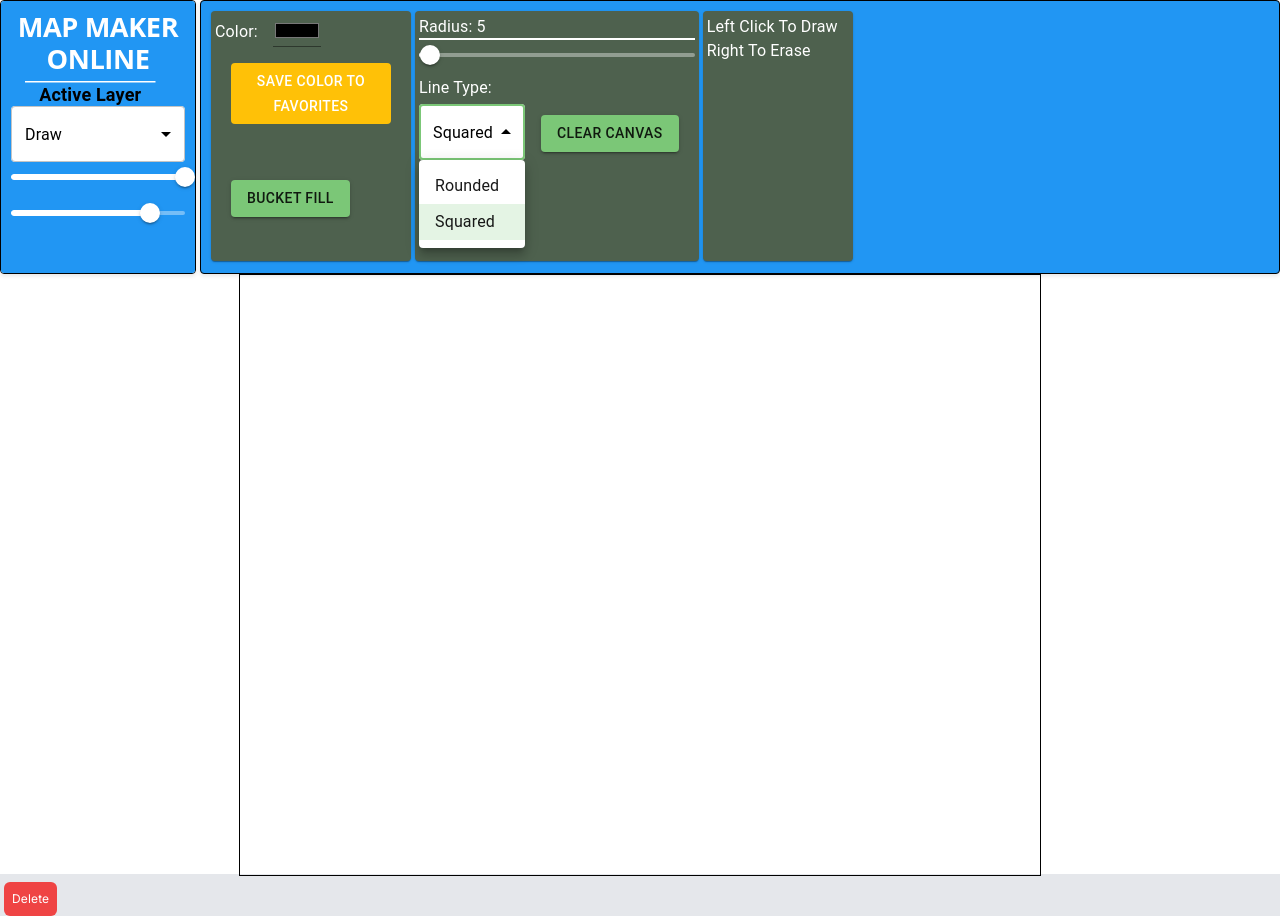
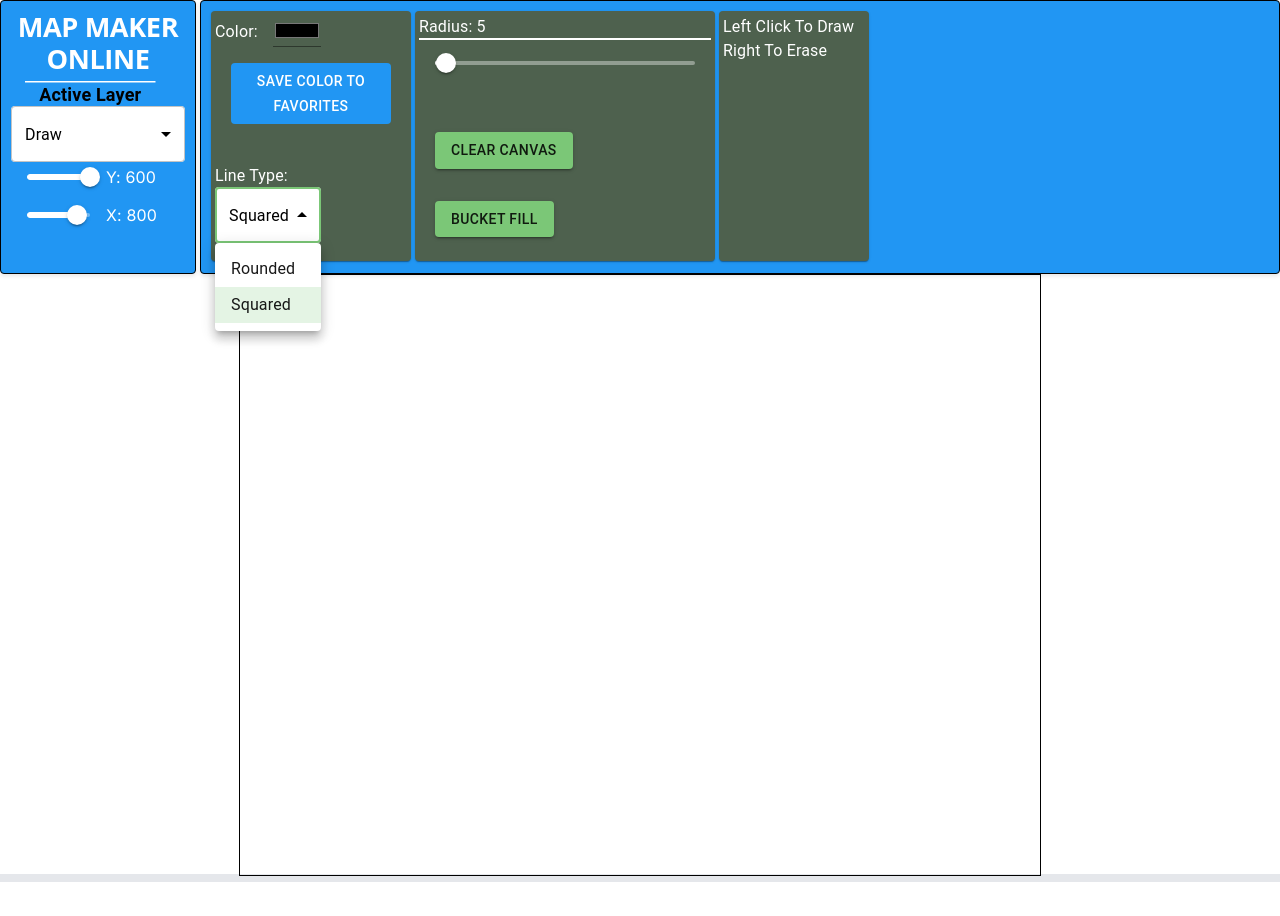
Before and after one commit to Nockiest/mapping-software, a Next.js app: page /canvasEditor in a window 1280 px wide. Both pictures are taken after a click on the element "Squared". After the commit the page ends 882 px from the top, so only its background shows below. Built offline with nearby package versions, Linux system fonts and the light colour scheme.

Commit message:
iproving containers in the settings bar

```diff
--- a/app/canvasEditor/Timeline.tsx
+++ b/app/canvasEditor/Timeline.tsx
@@ -9,7 +9,6 @@ import JSZip from "jszip";
 import { saveAs } from "file-saver";
 const Timeline: React.FC = () => {
   const handleDownloadImages = () => {
-    // Create a zip file
     const zip = new JSZip();
 
     // Add each image to the zip file
@@ -25,22 +24,31 @@ const Timeline: React.FC = () => {
   };
 
   const handleDeleteImage = (index: number, e: React.MouseEvent) => {
-    e.stopPropagation(); // Stop the click event from propagating to the parent div
+    e.stopPropagation();
     console.log("click");
+
+    // Create a copy of the timeline array
     const updatedImages = [...timeline.value];
+
+    // Modify the copy
     updatedImages.splice(index, 1);
+
+    // Update the timeline array with the modified copy
     timeline.value = updatedImages;
+
     console.log("splicing");
   };
 
+  const timelineImageSize = 400
+
   return (
-    <div   className="relative w-full overflow-x-auto bg-gray-200">
+    <div className="relative w-full overflow-x-auto bg-gray-200">
       <div
         className="flex h-auto overflow-y-hidden flex-row-reverse gap-1 py-1"
         style={{
           width:
-            (settings.value.canvasSize.x / 2) * timeline.value.length -
-            settings.value.canvasSize.x,
+            (timelineImageSize) * timeline.value.length - 0
+
         }}
       >
         {timeline.value.map((imageDataURL, index) => (
@@ -49,27 +57,27 @@ const Timeline: React.FC = () => {
             key={uuidv4()}
             style={{
               border: "black 1px solid",
-              width: "300px",
-              height: "300px",
+              width:  (timelineImageSize),
+              height:  (timelineImageSize),
             }}
           >
             <button
               onClick={(e) => handleDeleteImage(index, e)}
-              className="z-10 top-0 right-0 p-2 bg-red-500 text-white rounded-md cursor-pointer"
+              className="z-50 top-0 right-0 p-2 bg-red-500 text-white rounded-md cursor-pointer"
             >
               Delete
             </button>
+
             <img
               src={imageDataURL}
-              width={settings.value.canvasSize.x / 2} // Render two times smaller
-              height={settings.value.canvasSize.y / 2} // Render two times smaller
+              width={timelineImageSize}
+              height={timelineImageSize}
               alt={`Image ${index}`}
             />
             <IndexLabel
               label={(index + 1).toString()}
               customClasses="absolute top-0 left-0 text-lg"
             />
-
           </div>
         ))}
       </div>
@@ -81,12 +89,14 @@ const Timeline: React.FC = () => {
           Download Images
         </button>
       )}
-       <button
-              onClick={() => {console.log('hello')}}
-              className="z-10   top-0 right-0 p-2 bg-red-500 text-white rounded-md cursor-pointer"
-            >
-              Delete
-            </button>
+      {/* <button
+        onClick={
+          (e) => handleDeleteImage(0, e )
+         }
+        className="z-10   top-0 right-0 p-2 bg-red-500 text-white rounded-md cursor-pointer"
+      >
+        Delete
+      </button> */}
     </div>
   );
 };
--- a/app/canvasEditor/page.tsx
+++ b/app/canvasEditor/page.tsx
@@ -58,8 +58,7 @@ const Page: React.FC = () => {
   useEffect(() => {
     // Add event listeners when the component mounts
     document.addEventListener("mousedown", handleMouseDown);
-    document.addEventListener("mouseup", handleMouseUp, true);
-
+    document.addEventListener("mouseup", handleMouseUp, true)
     // Remove event listeners when the component unmounts
     return () => {
       document.removeEventListener("mousedown", handleMouseDown);
--- a/app/canvasEditor/settings/drawingSettings/DrawingLayerSettings.tsx
+++ b/app/canvasEditor/settings/drawingSettings/DrawingLayerSettings.tsx
@@ -86,6 +86,7 @@ const DrawingLayerSettings = () => {
           handleColorChange={handleColorChange}
           handleBucketFill={handleBucketFill}
           handleColorClick={handleColorClick}
+          handleLineTypeChange={handleLineTypeChange}
         />
       {/* </Grid> */}
 
@@ -94,6 +95,7 @@ const DrawingLayerSettings = () => {
         <OtherSettingsColumn
           handleRadiusChange={handleRadiusChange}
           handleLineTypeChange={handleLineTypeChange}
+          handleBucketFill={handleBucketFill}
         />
       {/* </Grid> */}
       <SettingsColumn>
--- a/app/canvasEditor/settings/drawingSettings/FirstColumn.tsx
+++ b/app/canvasEditor/settings/drawingSettings/FirstColumn.tsx
@@ -1,21 +1,23 @@
 import React from 'react';
-import { Box, Button } from '@mui/material';
+import { Box, Button, InputLabel, MenuItem, Select, SelectChangeEvent } from '@mui/material';
 import ColorPicker from '../settingsComponents/ColorPicker';
 import FavoriteColorLister from '@/app/components/settings/FavoriteColorLister';
 import { Color, Settings } from '@/public/types/OtherTypes';
 import { settings } from '../../Signals';
 import { drawSettings } from '../../Signals';
 import SettingsColumn from '../settingsComponents/SettingsColumn';
+import { theme } from '../../theme/theme';
 
 interface ColorSettingsColumnProps {
   handleColorChange: (e: React.ChangeEvent<HTMLInputElement>) => void;
   handleBucketFill: () => void;
   handleColorClick: (color: Color) => void;
+  handleLineTypeChange: (e: SelectChangeEvent<'rounded' | 'squared'>) => void;
 }
 
 const FirstColumn: React.FC<ColorSettingsColumnProps> = ({
   handleColorChange,
-  handleBucketFill,
+  handleLineTypeChange,
   handleColorClick,
 }) => {
   return (
@@ -35,9 +37,35 @@ const FirstColumn: React.FC<ColorSettingsColumnProps> = ({
 
       <br />
 
-      <Button variant="contained" onClick={handleBucketFill}>
-        Bucket Fill
-      </Button>
+
+{/* Dropdown for line type */}
+<InputLabel
+  htmlFor="line-type"
+  sx={{ color: theme.palette.text.primary }}
+>
+  Line Type:
+</InputLabel>
+<Select
+  id="line-type"
+  value={settings.value.lineType}
+  onChange={(e: SelectChangeEvent<'rounded' | 'squared'>) =>
+    handleLineTypeChange(e)
+  }
+  sx={{
+    backgroundColor: 'white',
+    color: 'black',
+    borderRadius: '4px',
+    alignSelf: 'center'
+  }}
+>
+  <MenuItem value="rounded" style={{ color: 'rgba(0, 0, 0, 0.9)' }}>
+    Rounded
+  </MenuItem>
+  <MenuItem value="squared" style={{ color: 'rgba(0, 0, 0, 0.9)' }}>
+    Squared
+  </MenuItem>
+</Select>
+
     </SettingsColumn>
   );
 };
--- a/app/canvasEditor/settings/drawingSettings/SecondColumn.tsx
+++ b/app/canvasEditor/settings/drawingSettings/SecondColumn.tsx
@@ -7,20 +7,23 @@ import { settings } from '../../Signals';
 import { useCanvas } from '../../CanvasContext';
 import { clearCanvas } from '@/app/components/utility/CanvasUtils';
 import SettingsColumn from '../settingsComponents/SettingsColumn';
+import { Color } from '@/public/types/OtherTypes';
 
 interface OtherSettingsColumnProps {
   handleRadiusChange: (value: number | number[]) => void;
   handleLineTypeChange: (e: SelectChangeEvent<'rounded' | 'squared'>) => void;
+  handleBucketFill: () => void;
 }
 
 const OtherSettingsColumn: React.FC<OtherSettingsColumnProps> = ({
   handleRadiusChange,
   handleLineTypeChange,
+  handleBucketFill,
 }) => {
   const { canvasRef } = useCanvas();
 
   return (
-    <SettingsColumn styles={{maxWidth:'300px'}}>
+    <SettingsColumn styles={{ maxWidth: '300px' }}>
       <InputLabel
         htmlFor="radius"
         sx={{
@@ -30,46 +33,27 @@ const OtherSettingsColumn: React.FC<OtherSettingsColumnProps> = ({
       >
         Radius: {settings.value.radius}
       </InputLabel>
+      <div  className='px-4 py-2' >
       <Slider
         id="radius"
+        // Added padding around the slider
         value={settings.value.radius}
         onChange={(e, value) => handleRadiusChange(value)}
         min={1}
         max={100}
       />
 
+      </div>
+
+
+
       <br />
-
-      {/* Dropdown for line type */}
-      <InputLabel
-        htmlFor="line-type"
-        sx={{ color: theme.palette.text.primary }}
-      >
-        Line Type:
-      </InputLabel>
-      <Select
-        id="line-type"
-        value={settings.value.lineType}
-        onChange={(e: SelectChangeEvent<'rounded' | 'squared'>) =>
-          handleLineTypeChange(e)
-        }
-        sx={{
-          backgroundColor: 'white',
-          color: 'black',
-          borderRadius: '4px',
-          alignSelf: 'center'
-        }}
-      >
-        <MenuItem value="rounded" style={{ color: 'rgba(0, 0, 0, 0.9)' }}>
-          Rounded
-        </MenuItem>
-        <MenuItem value="squared" style={{ color: 'rgba(0, 0, 0, 0.9)' }}>
-          Squared
-        </MenuItem>
-      </Select>
 
       <Button variant="contained" onClick={() => clearCanvas(canvasRef)}>
         Clear Canvas
+      </Button>
+      <Button variant="contained" onClick={handleBucketFill}>
+        Bucket Fill
       </Button>
     </SettingsColumn>
   );
--- a/app/canvasEditor/settings/frontLineSettings/ButtonColumn.tsx
+++ b/app/canvasEditor/settings/frontLineSettings/ButtonColumn.tsx
@@ -15,30 +15,33 @@ const ButtonColumn: React.FC<ButtonColumnProps> = ({
   activeFrontline,
 }) => {
   return (
-    <SettingsColumn>
+    <SettingsColumn >
+      <div  style={{ display: 'flex', flexDirection: 'column', alignItems: 'center' }}>
       <br />
       <Button
         onClick={onNewFrontLine}
         sx={{
           color: theme.palette.text.primary,
-          backgroundColor: theme.palette.secondary.main,
+          backgroundColor: theme.palette.primary.light,
         }}
       >
         New FrontLine
       </Button>
 
-      <br />
+
       {activeFrontline && (
         <Button
           onClick={onDeleteCurrentFrontLine}
           sx={{
             color: theme.palette.text.primary,
-            backgroundColor: theme.palette.secondary.main,
+            backgroundColor: theme.palette.primary.light,
           }}
         >
           Delete Current FrontLine
         </Button>
       )}
+      </div>
+
     </SettingsColumn>
   );
 };
--- a/app/canvasEditor/settings/frontLineSettings/FrontlineLayerSettings.tsx
+++ b/app/canvasEditor/settings/frontLineSettings/FrontlineLayerSettings.tsx
@@ -72,6 +72,16 @@ const FrontlineLayerSettings = () => {
       <VisualSettingsColumn  setInsertionPointIndex={setInsertionPointIndex} maxEndPointNumValue={maxEndPointNumValue} />
 
 
+
+    <ButtonColumn
+        onNewFrontLine={handleNewFrontLine}
+        onDeleteCurrentFrontLine={deleteCurrentFrontLine}
+        activeFrontline={Boolean(frontLineSettings.value.activeFrontline)}
+      />
+    <SettingsColumn>
+      <Typography>Right Click To Add Points</Typography>
+      <Typography>Right Hold Click To Remove Point</Typography>
+    </SettingsColumn>
     <Grid item xs={3}>
       {frontLineSettings.value.frontLines.length > 0 &&
       <>
@@ -115,15 +125,6 @@ const FrontlineLayerSettings = () => {
         </>
         }
     </Grid>
-    <ButtonColumn
-        onNewFrontLine={handleNewFrontLine}
-        onDeleteCurrentFrontLine={deleteCurrentFrontLine}
-        activeFrontline={Boolean(frontLineSettings.value.activeFrontline)}
-      />
-    <SettingsColumn>
-      <Typography>Right Click To Add Points</Typography>
-      <Typography>Right Hold Click To Remove Point</Typography>
-    </SettingsColumn>
   </Grid>
   );
 };
--- a/app/canvasEditor/settings/frontLineSettings/VisualSettingsColumn.tsx
+++ b/app/canvasEditor/settings/frontLineSettings/VisualSettingsColumn.tsx
@@ -81,6 +81,7 @@ const VisualSettingsColumn: React.FC<VisualSettingsColumnProps> = ({
         <InputLabel style={{ color: "white" }}>
           Set insertion index {frontLineSettings.value.insertionPointIndex}
         </InputLabel>
+        <div className=" px-4"> {/* Added div with class 'slider-container' */}
           <Slider
             min={-1}
             defaultValue={-1}
@@ -89,14 +90,16 @@ const VisualSettingsColumn: React.FC<VisualSettingsColumnProps> = ({
             valueLabelDisplay="auto"
             marks
             sx={{
-            width: "180px",
+              width: "150px",
             }}
           />
+        </div>
       </FormControl>
       <FormControl>
         <InputLabel style={{ color: "white" }}>
           Set endpoint ID {activeFrontLine?.endPoint?.id || 'None'}
         </InputLabel>
+        <div className=" px-4"> {/* Added div with class 'slider-container' */}
           <Slider
             min={-1}
             value={activeFrontLine?.endPoint ? activeFrontLine?.points.indexOf(activeFrontLine?.endPoint) : -1}
@@ -105,12 +108,14 @@ const VisualSettingsColumn: React.FC<VisualSettingsColumnProps> = ({
             valueLabelDisplay="auto"
             marks
             sx={{
-            width: "180px",
+              width: "150px",
             }}
           />
+        </div>
       </FormControl>
       <FormControl>
         <InputLabel style={{ color: "white" }}>Set line thickness:</InputLabel>
+        <div className=" px-4"> {/* Added div with class 'slider-container' */}
           <Slider
             min={0.1}
             max={10}
@@ -119,9 +124,10 @@ const VisualSettingsColumn: React.FC<VisualSettingsColumnProps> = ({
             onChange={handleThicknessChange}
             valueLabelDisplay="auto"
             sx={{
-            width: "180px",
+              width: "150px",
             }}
           />
+        </div>
       </FormControl>
     </SettingsColumn>
   );
--- a/app/canvasEditor/settings/settingsComponents/CanvasResizer.tsx
+++ b/app/canvasEditor/settings/settingsComponents/CanvasResizer.tsx
@@ -1,14 +1,16 @@
+import React from "react";
 import { Slider } from "@mui/material";
-import React from "react";
 import { settings } from "../../Signals";
 import { ChangeSettingsFunctionType } from "../CanvasSettings";
+
 interface CanvasResizerProps {
-  changeSettings: ChangeSettingsFunctionType
+  changeSettings: ChangeSettingsFunctionType;
 }
 
 const CanvasResizer: React.FC<CanvasResizerProps> = ({ changeSettings }) => {
   return (
-    <>
+    <div className="px-4">
+      <div className="flex items-center mb-2  w-full">
         <Slider
           value={settings.value.canvasSize.y}
           min={1}
@@ -21,6 +23,10 @@ const CanvasResizer: React.FC<CanvasResizerProps> = ({ changeSettings }) => {
             });
           }}
         />
+        <span className="ml-4 w-full">Y: {settings.value.canvasSize.y}</span>
+      </div>
+
+      <div className="flex items-center w-full">
         <Slider
           value={settings.value.canvasSize.x}
           min={1}
@@ -33,7 +39,9 @@ const CanvasResizer: React.FC<CanvasResizerProps> = ({ changeSettings }) => {
             });
           }}
         />
-    </>
+        <span className="ml-4  w-full">X: {settings.value.canvasSize.x}</span>
+      </div>
+    </div>
   );
 };
 
--- a/app/components/settings/FavoriteColorLister.tsx
+++ b/app/components/settings/FavoriteColorLister.tsx
@@ -47,7 +47,7 @@ const FavoriteColorLister: React.FC<FavoriteColorProps> = ({ handleColorClick, c
     return (
       <div style={{ display: 'flex', gap: '5px' }}>
           {  !colorList.includes(newColor) &&
-        <Button className="border-black-1 " sx={{color:theme.palette.text.primary, backgroundColor:theme.palette.secondary.main}} onClick={()=> {colorList.push(newColor)}}>Save Color to Favorites</Button>}
+        <Button className="border-black-1 text-xs " sx={{color:theme.palette.text.primary, backgroundColor:theme.palette.info.main}} onClick={()=> {colorList.push(newColor)}}>Save Color to Favorites</Button>}
 
         {colorList.map((color, index) => (
           <ColorRectangle key={index} color={color} colorList={colorList} onClickFc= { handleColorClick  } />
```
Lines whose indentation alone changed are shown as unchanged.
